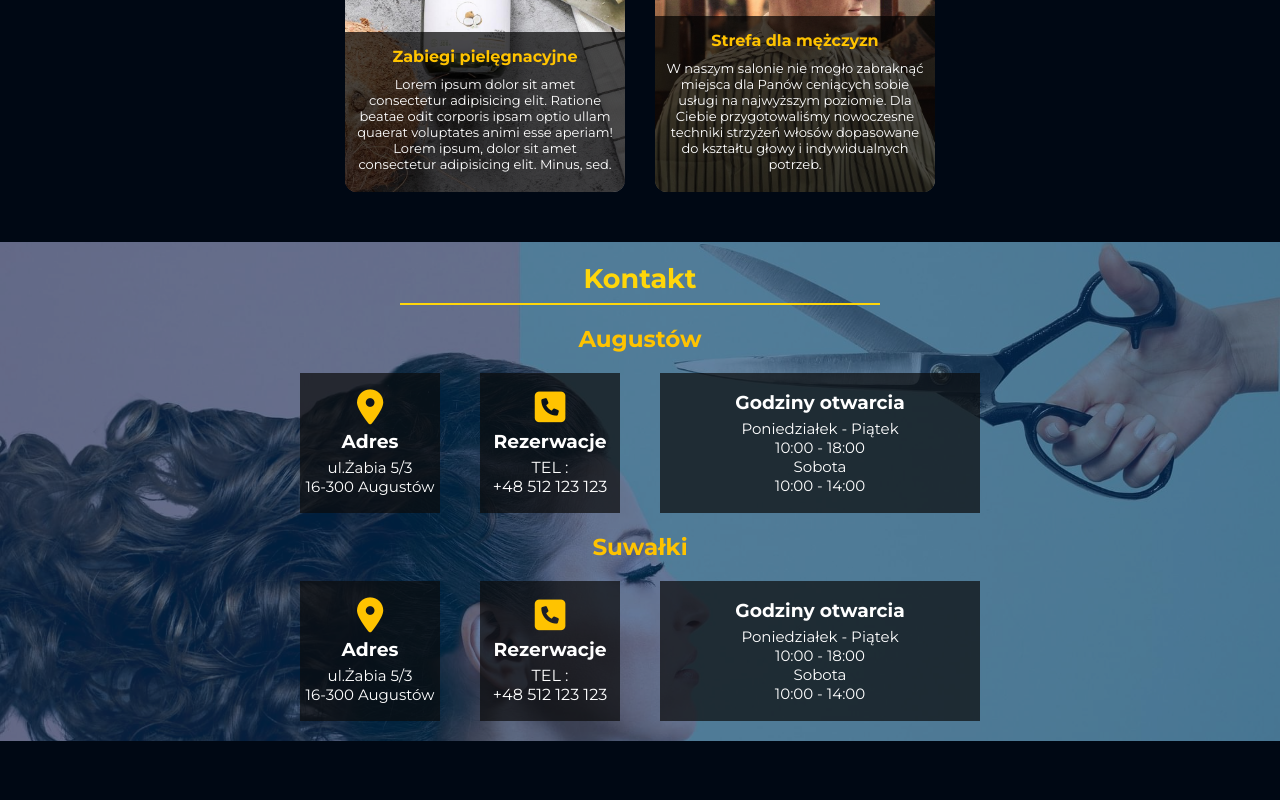
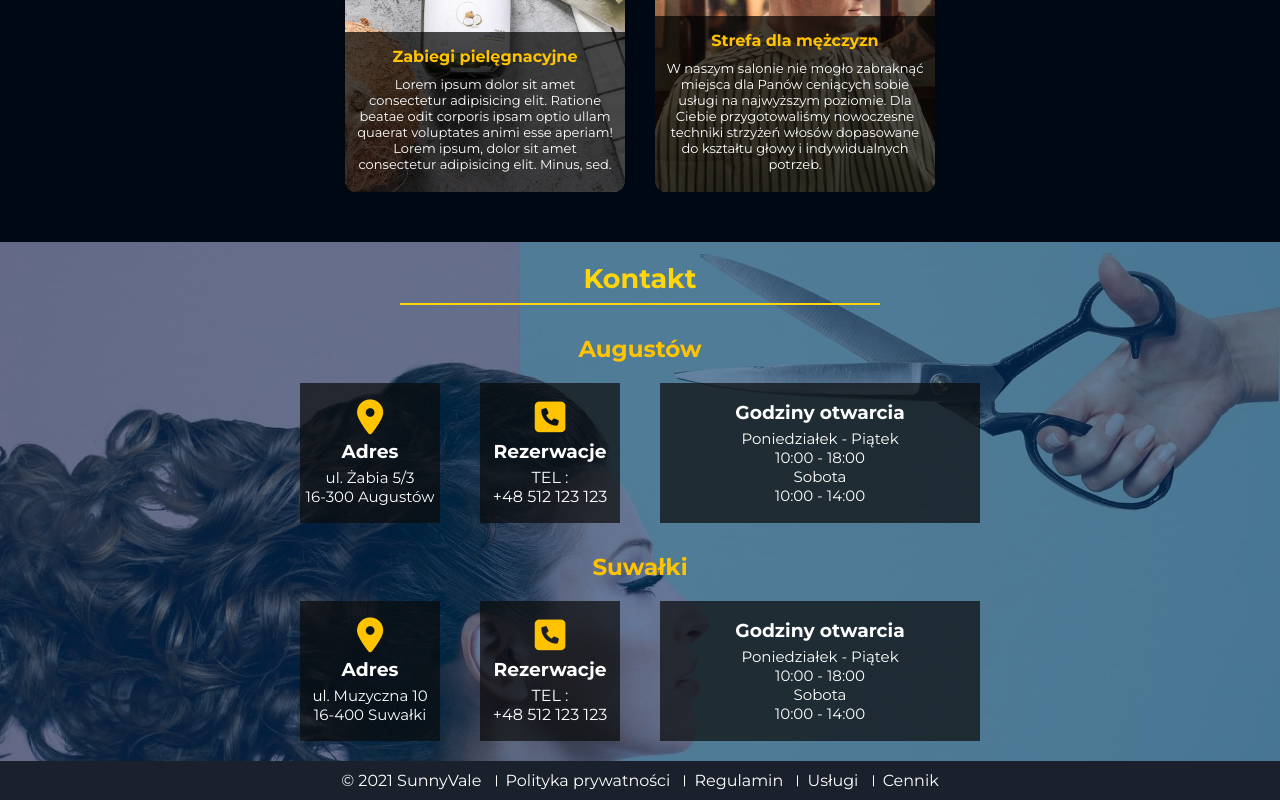
Before and after one commit to Vathh/muzyczna, a website: page index.html in a window 1280 px wide. Shown: the part 1722-2522 px from the top of the page. Before the commit the page ends 2463 px from the top, so only its background shows below. Drawn offline with Linux system fonts and the light colour scheme.

Commit message:
added footer

```diff
--- a/index.html
+++ b/index.html
@@ -134,7 +134,7 @@
                     <div class="ciasto__box-item">
                         <i class="fas fa-map-marker-alt"></i>
                         <h3 class="ciasto__box-item-title">Adres</h3>
-                        <p class="ciasto__box-item-text">ul.Żabia 5/3 <br> 16-300 Augustów</p>
+                        <p class="ciasto__box-item-text">ul. Żabia 5/3 <br> 16-300 Augustów</p>
                     </div>
                     <div class="ciasto__box-item">
                         <i class="fas fa-phone-square"></i>
@@ -155,7 +155,7 @@
                     <div class="ciasto__box-item">
                         <i class="fas fa-map-marker-alt"></i>
                         <h3 class="ciasto__box-item-title">Adres</h3>
-                        <p class="ciasto__box-item-text">ul.Żabia 5/3 <br> 16-300 Augustów</p>
+                        <p class="ciasto__box-item-text">ul. Muzyczna 10 <br> 16-400 Suwałki</p>
                     </div>
                     <div class="ciasto__box-item">
                         <i class="fas fa-phone-square"></i>
@@ -171,6 +171,18 @@
             </div>
         </section>
 
+        <footer class="footer">
+            <div class="wrapper">
+                <div class="footer__box">
+                    <p class="footer__box-item">&copy; <span class="footer__year"></span> SunnyVale</p>
+                    <a href="" class="footer__box-item">Polityka prywatności</a>
+                    <a href="" class="footer__box-item">Regulamin</a>
+                    <a href="" class="footer__box-item">Usługi</a>
+                    <a href="" class="footer__box-item">Cennik</a>
+                </div>
+            </div>
+        </footer>
+
     </main>
 
 
```
Also changed, not shown: dist/css/style.min.css, dist/js/main.min.js.
